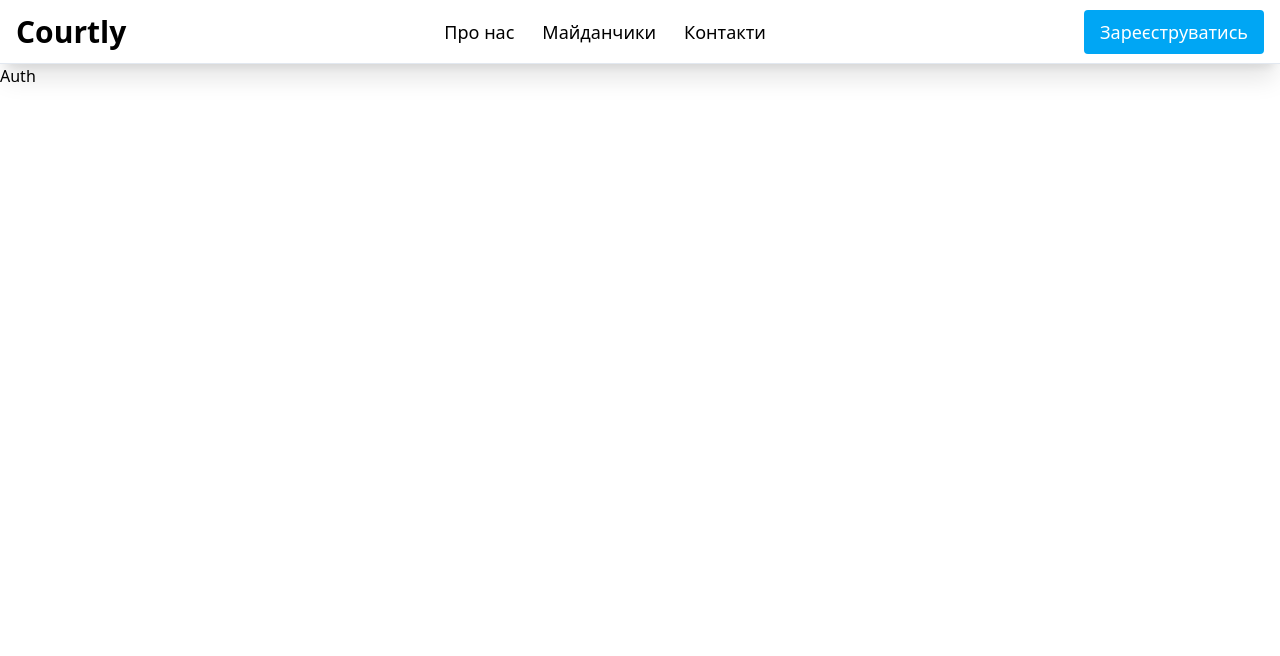
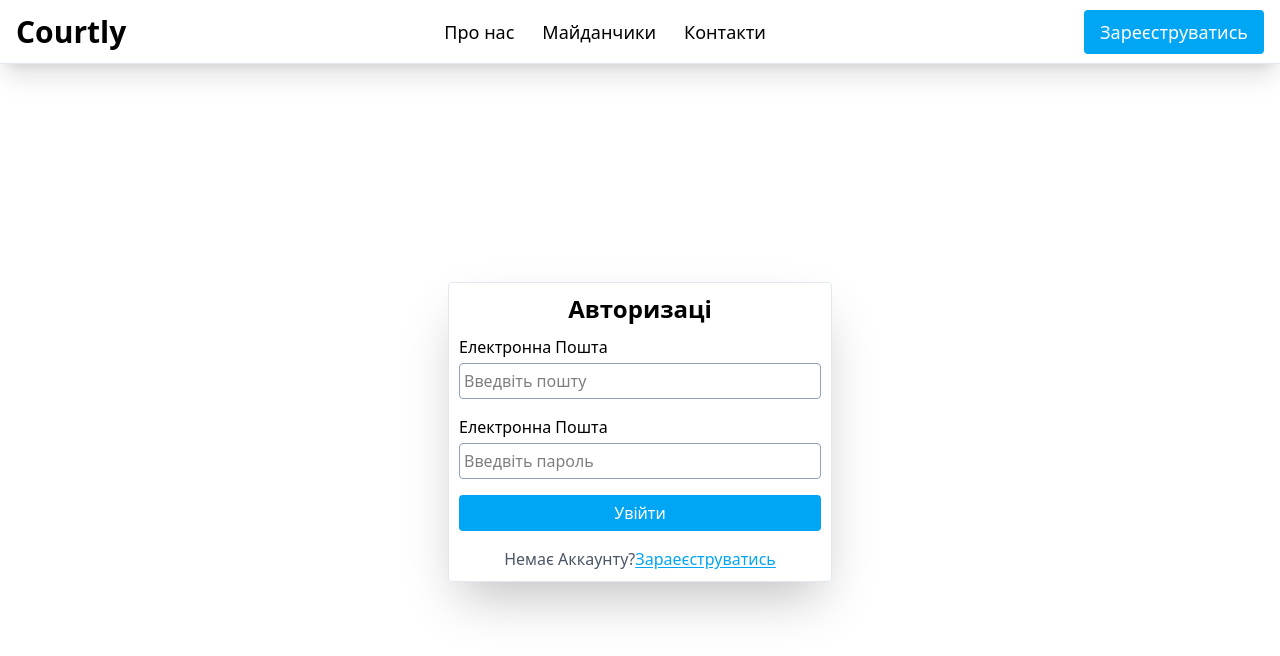
Before and after one commit to Lekvar312/courtly_client, a React (Vite) app: page /login in a window 1280 px wide. Shown: the top 656 px of the page. Built offline with nearby package versions, Linux system fonts and the light colour scheme.

Commit message:
add header & court list & login page

```diff
--- a/package.json
+++ b/package.json
@@ -11,6 +11,7 @@
   },
   "dependencies": {
     "@tailwindcss/vite": "^4.0.8",
+    "axios": "^1.8.1",
     "react": "^19.0.0",
     "react-dom": "^19.0.0",
     "react-router-dom": "^7.2.0",
--- a/src/App.tsx
+++ b/src/App.tsx
@@ -5,7 +5,7 @@ function App() {
   return (
     <>
       <Header/>
-      <main className="pt-16">
+      <main className="pt-16 px-2 w-full h-full">
         <Outlet/>
       </main>
     </>
--- /dev/null
+++ b/src/api/axiosInstance.ts
@@ -0,0 +1,8 @@
+import axios from "axios";
+
+const axiosInstance = axios.create({
+  baseURL: import.meta.env.VITE_BASE_URL,
+  withCredentials: true,
+})
+
+export default axiosInstance
--- /dev/null
+++ b/src/components/CourtCard.tsx
@@ -0,0 +1,30 @@
+import React from 'react'
+import { Court } from '../type'
+
+interface CourtCardProps {
+  court: Court;
+}
+
+const CourtCard:React.FC<CourtCardProps> = ({court}) => {
+  return (
+  <li
+      key={court._id}
+      className='w-full sm:w-89 mb-3 sm:mb-6 cursor-pointer transition-all shadow-2xl hover:scale-105 min-h-80 overflow-hidden rounded sm:rounded-2xl'>
+      <article className='border-1  h-full border-gray-300  flex justify-between flex-col gap-2.5'>
+        <img className='w-full  h-40 object-cover' src={`${import.meta.env.VITE_BASE_URL + court.picture}`} alt={court.name} />
+        <div className='px-4'>
+          <h2 className='text-xl capitalize font-medium  text-center'>{court.name}</h2>
+          <p>{court.address}</p>
+          <p>{court.type}</p>
+          <span className='flex justify-between'>
+            <p>{court.workingHours.startTime + "/" + court.workingHours.endTime }</p>
+            <b>{court.price} грн.</b>
+          </span>
+        </div>
+        <button className='bg-sky-500 py-2 text-white font-semibold cursor-pointer transition-all hover:bg-sky-600'>Перейти до замовлення</button>
+      </article>
+  </li>
+  )
+}
+
+export default CourtCard
--- /dev/null
+++ b/src/components/CourtsList.tsx
@@ -0,0 +1,31 @@
+import {useState, useEffect} from 'react'
+
+import { fetchCourts } from '../services/CourtsService';
+import { Court } from '../type';
+import CourtCard from './CourtCard';
+
+const CourtsList = () => {
+
+const [courts, setCourts] = useState<Court[]>([]);
+
+  useEffect(() => {
+    fetchCourts()
+      .then((response) => {
+        if(response) setCourts(response)
+      })
+      .catch((error) => {
+        console.error("Помилка при заваентаження майданчиків", error)
+      })
+  },[]);
+
+  return (
+    <div>
+      <ul className='flex flex-wrap items-center justify-center sm:justify-center md:justify-between mt-6 gap-2.5'>
+        {courts.map((court) => (
+            <CourtCard key= {court._id} court={court}/>
+          ))}
+      </ul>
+    </div>
+  );
+}
+export default CourtsList
--- a/src/main.tsx
+++ b/src/main.tsx
@@ -6,7 +6,7 @@ import './index.css'
 import App from './App.tsx'
 import Main from './pages/Main.tsx'
 import Courts from './pages/Courts.tsx'
-import Auth from './pages/Auth.tsx'
+import Login from './pages/Login.tsx'
 
 createRoot(document.getElementById('root')!).render(
   <StrictMode>
@@ -14,7 +14,7 @@ createRoot(document.getElementById('root')!).render(
       <Routes>
         <Route path='/' element={<App />}>
           <Route index element={<Main/>}/>
-          <Route path='login' element={<Auth/>}/>
+          <Route path='login' element={<Login/>}/>
           <Route path='courts' element={<Courts/>}/>
         </Route>
       </Routes>
--- a/src/pages/Auth.tsx
+++ /dev/null
@@ -1,9 +0,0 @@
-import React from 'react'
-
-const Auth:React.FC = () => {
-  return (
-    <div>Auth</div>
-  )
-}
-
-export default Auth
--- a/src/pages/Courts.tsx
+++ b/src/pages/Courts.tsx
@@ -1,9 +1,10 @@
-import React from 'react'
-
-const Courts:React.FC = () => {
+import CourtsList from "../components/CourtsList";
+const Courts: React.FC = () => {
   return (
-    <div>Courts</div>
-  )
+    <section>
+      <CourtsList />
+    </section>
+  );
 }
 
 export default Courts
--- /dev/null
+++ b/src/pages/Login.tsx
@@ -0,0 +1,27 @@
+import React from 'react'
+
+const Login:React.FC = () => {
+  return (
+    <section className='w-full h-full flex justify-center items-center'>
+      <form className='border-1 border-slate-200 py-2.5 shadow-2xl flex justify-between flex-col rounded w-96 '>
+        <h2 className='text-center mb-2.5 font-semibold text-2xl'>Авторизаці</h2>
+        <div className='flex flex-col gap-4 px-2.5'>
+          <span className='w-full flex flex-col gap-1'>
+            <label htmlFor="email-input">Електронна Пошта</label>
+            <input className="border-1 border-slate-400 w-full rounded h-9 px-1"  placeholder='Введвіть пошту'  type="text" id="email-input" />
+          </span>
+          <span className='flex flex-col gap-1'>
+            <label htmlFor="email-input w-full">Електронна Пошта</label>
+            <input className="border-1 border-slate-400 w-full rounded h-9 px-1" placeholder='Введвіть пароль' type="text" id="email-input" />
+          </span>
+          <button className=' py-1.5 rounded bg-sky-500 text-white cursor-pointer transition-all hover:bg-sky-600'>Увійти</button>
+          <p className='text-gray-600 text-center'>Немає Аккаунту?
+            <span className=' text-sky-500 underline underline-offset-2 hover:text-sky-600 cursor-pointer'>Зараеєструватись</span>
+          </p>
+        </div>
+      </form>
+    </section>
+  )
+}
+
+export default Login
--- /dev/null
+++ b/src/services/CourtsService.ts
@@ -0,0 +1,12 @@
+import axiosInstance from "../api/axiosInstance"
+import { Court } from "../type"
+
+export const fetchCourts = async (): Promise<Court[] | undefined> => {
+  try{
+    const response = await axiosInstance.get("/courts/")
+    return response.data
+  }catch(e){
+    console.log(e)
+    throw e
+  }
+}
--- /dev/null
+++ b/src/type.ts
@@ -0,0 +1,12 @@
+export interface Court {
+  _id?:string,
+  name: string,
+  type: string,
+  address: string,
+  workingHours: {
+    startTime: string,
+    endTime: string,
+  }
+  price: number,
+  picture:string
+}
```
Also changed, not shown: 2 other files (tests, documents, lock files or other folders).
